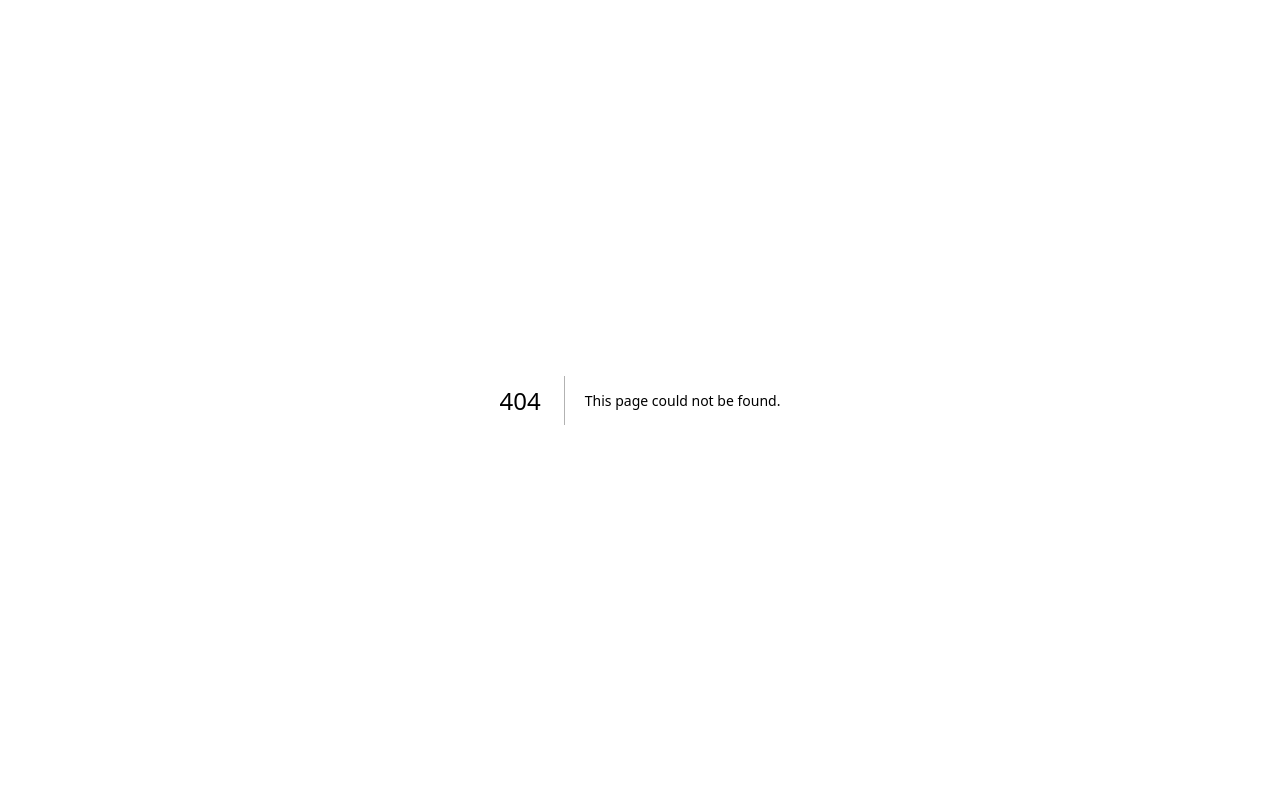
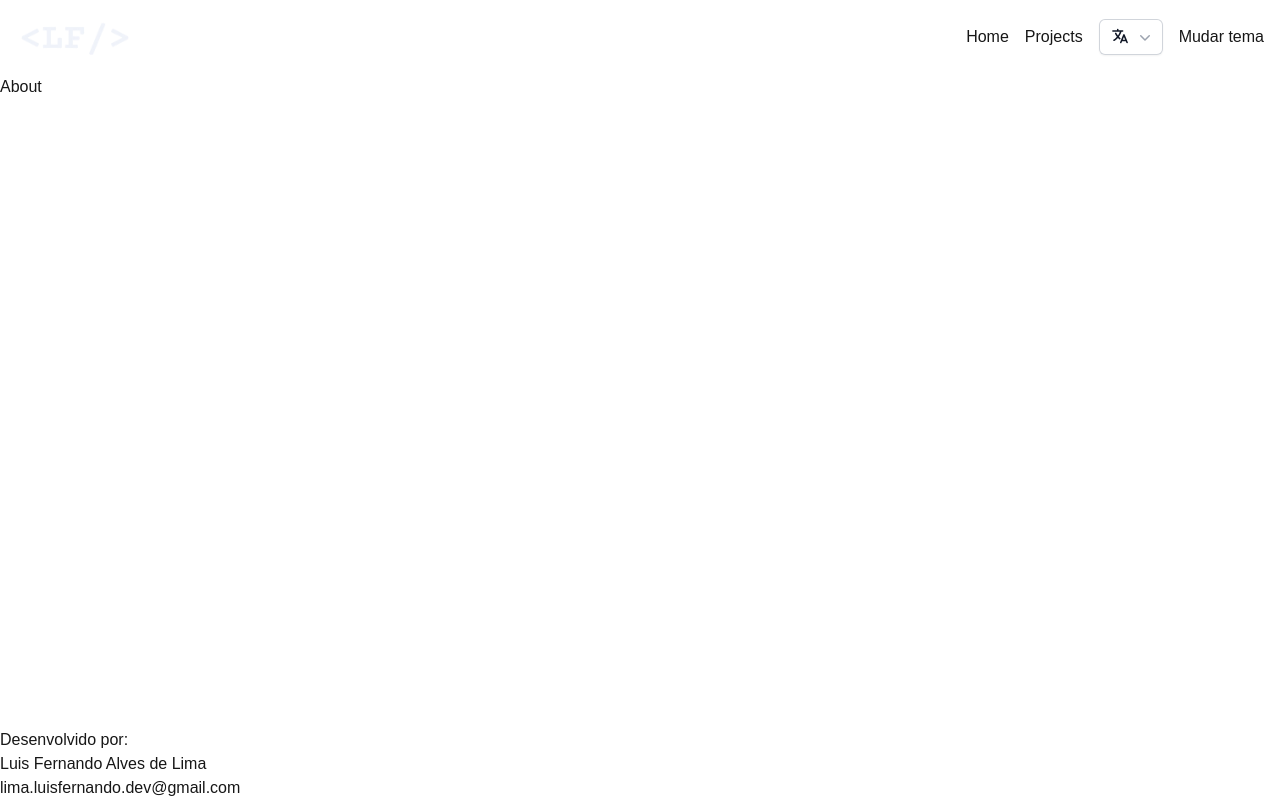
Before and after one commit to luisfernandoalima/nextjs-portfolio, a Next.js app: page /en/about in a window 1280 px wide. Before the commit this address had no page. Built offline with nearby package versions, Linux system fonts and the light colour scheme.

Commit message:
fix/Internationalization links

```diff
--- a/package.json
+++ b/package.json
@@ -10,6 +10,8 @@
   },
   "dependencies": {
     "@formatjs/intl-localematcher": "^0.5.10",
+    "@headlessui/react": "^2.2.0",
+    "@heroicons/react": "^2.2.0",
     "i18next": "^24.2.1",
     "negotiator": "^1.0.0",
     "next": "15.1.4",
--- /dev/null
+++ b/src/app/[lang]/about/page.tsx
@@ -0,0 +1,7 @@
+export default function About() {
+  return (
+    <div>
+      <h1>About</h1>
+    </div>
+  );
+}
--- a/src/app/[lang]/layout.tsx
+++ b/src/app/[lang]/layout.tsx
@@ -15,9 +15,11 @@ export default async function SiteLayout({
 
   const dictionary = await getDictionary(lang);
 
+  console.log(lang)
+
   return (
     <>
-      <Header dictionary={dictionary.menu} />
+      <Header dictionary={dictionary.menu} lang={lang}/>
       <main>{children}</main>
       <Footer />
     </>
--- a/src/components/layouts/Header/index.tsx
+++ b/src/components/layouts/Header/index.tsx
@@ -14,14 +14,14 @@ import './Header.scss'
 
 // const Dictionary = typeof getDictionary
 
-export const Header = ({dictionary}: {dictionary: TdictionaryMenu}) => {
+export const Header = ({dictionary, lang}: {dictionary: TdictionaryMenu, lang:string}) => {
 
   return (
     <header className="flex items-center justify-between pr-4">
-      <Link href={"/"}>
+      <Link href={`/${lang}/`}>
         <Image src={logo} alt="Minha logo" width={150} height={150} priority={true} />
       </Link>
-      <Navbar dictionary={dictionary}/>
+      <Navbar dictionary={dictionary} lang={lang}/>
     </header>
   );
 };
--- /dev/null
+++ b/src/components/layouts/Navbar/Language/index.tsx
@@ -0,0 +1,58 @@
+'use client'
+
+import { Menu, MenuButton, MenuItem, MenuItems } from "@headlessui/react";
+import { ChevronDownIcon } from "@heroicons/react/20/solid";
+import { IoLanguage } from "react-icons/io5";
+import Link from "next/link";
+
+import { usePathname } from "next/navigation";
+
+import { i18n } from "@/i18n-config";
+
+export const Language = () => {
+
+  const pathName = usePathname();
+
+  const redirectPathName = (locale: string) => {
+    if (!pathName) return "/";
+
+    const segments = pathName.split("/");
+    segments[1] = locale;
+    return segments.join("/");
+  };
+
+
+  return (
+    <Menu as="div" className="relative inline-block text-left">
+      <div>
+        <MenuButton className="inline-flex w-full justify-center gap-x-1.5 rounded-md bg-white px-3 py-2 text-sm font-semibold text-gray-900 shadow-sm ring-1 ring-inset ring-gray-300 hover:bg-gray-50">
+          <IoLanguage className="text-lg cursor-pointer" />
+          <ChevronDownIcon
+            aria-hidden="true"
+            className="-mr-1 size-5 text-gray-400"
+          />
+        </MenuButton>
+      </div>
+
+      <MenuItems
+        transition
+        className="absolute right-0 z-10 mt-2 w-full origin-top-right rounded-md bg-white shadow-lg ring-1 ring-black/5 transition focus:outline-none data-[closed]:scale-95 data-[closed]:transform data-[closed]:opacity-0 data-[enter]:duration-100 data-[leave]:duration-75 data-[enter]:ease-out data-[leave]:ease-in"
+      >
+        <div className="py-1">
+          {i18n.locales.map((locale) => {
+            return (
+              <MenuItem key={locale}>
+                <Link
+                  href={redirectPathName(locale)}
+                  className="block px-4 py-2 text-sm text-gray-700 data-[focus]:bg-gray-100 data-[focus]:text-gray-900 data-[focus]:outline-none"
+                >
+                  {locale}
+                </Link>
+              </MenuItem>
+            );
+          })}
+        </div>
+      </MenuItems>
+    </Menu>
+  );
+};
--- a/src/components/layouts/Navbar/index.tsx
+++ b/src/components/layouts/Navbar/index.tsx
@@ -1,45 +1,23 @@
-"use client";
-
-import { usePathname } from "next/navigation";
-import { useState } from "react";
 import Link from "next/link";
-
-import { IoLanguage } from "react-icons/io5";
 
 import { TdictionaryMenu } from "@/types/dictionary";
 
-export const Navbar = ({ dictionary }: { dictionary: TdictionaryMenu }) => {
-  const [language, setLanguage] = useState("en");
+import { Language } from '@/components/layouts/Navbar/Language'
 
-  const pathName = usePathname();
-
-  const redirectPathName = (locale: string) => {
-    if (!pathName) return "/";
-
-    const segments = pathName.split("/");
-    segments[1] = locale;
-    return segments.join("/");
-  };
-
-  const toggleLanguage = () => {
-    setLanguage((prevLanguage) => (prevLanguage === "en" ? "pt" : "en"));
-    console.log(language)
-  };
+export const Navbar = ({ dictionary, lang }: { dictionary: TdictionaryMenu, lang: string }) => {
 
   return (
+    <nav>
       <ul className="flex items-center justify-center gap-4">
         <li>
-        <Link href={"/"}>{dictionary.home}</Link>
+          <Link href={`/${lang}`}>{dictionary.home}</Link>
         </li>
         <li>
-        <Link href={"/projects"}>{dictionary.projects}</Link>
+          <Link href={`/${lang}/about`}>{dictionary.projects}</Link>
         </li>
-      <li>
-        <Link onClick={toggleLanguage} href={redirectPathName(language)}>
-          <IoLanguage className="text-xl cursor-pointer" />
-        </Link>
-      </li>
+        <li><Language/></li>
         <li>Mudar tema</li>
       </ul>
+    </nav>
   );
 };
```
Also changed, not shown: 1 other file (tests, documents, lock files or other folders). Lines whose indentation alone changed are shown as unchanged.
